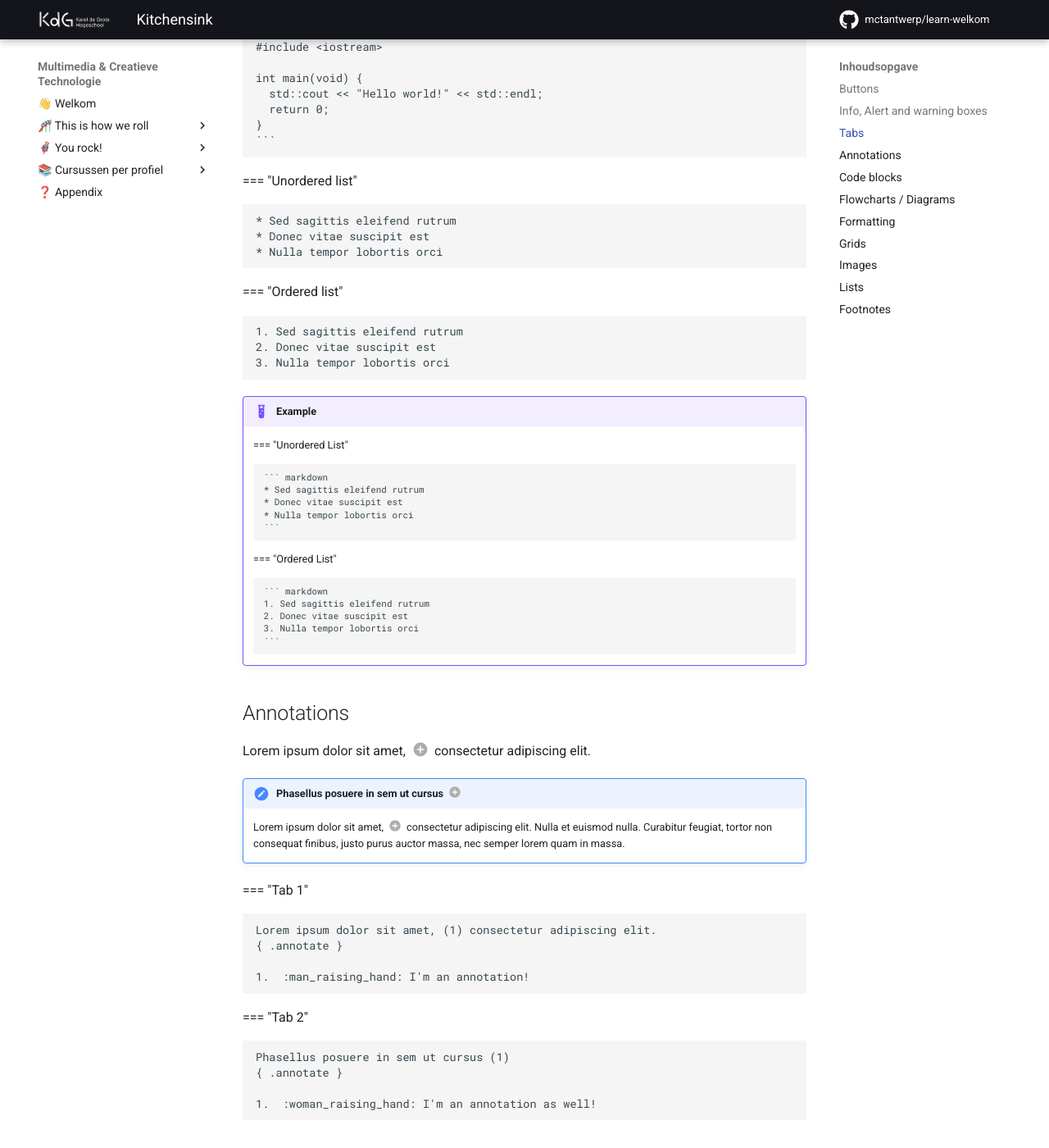
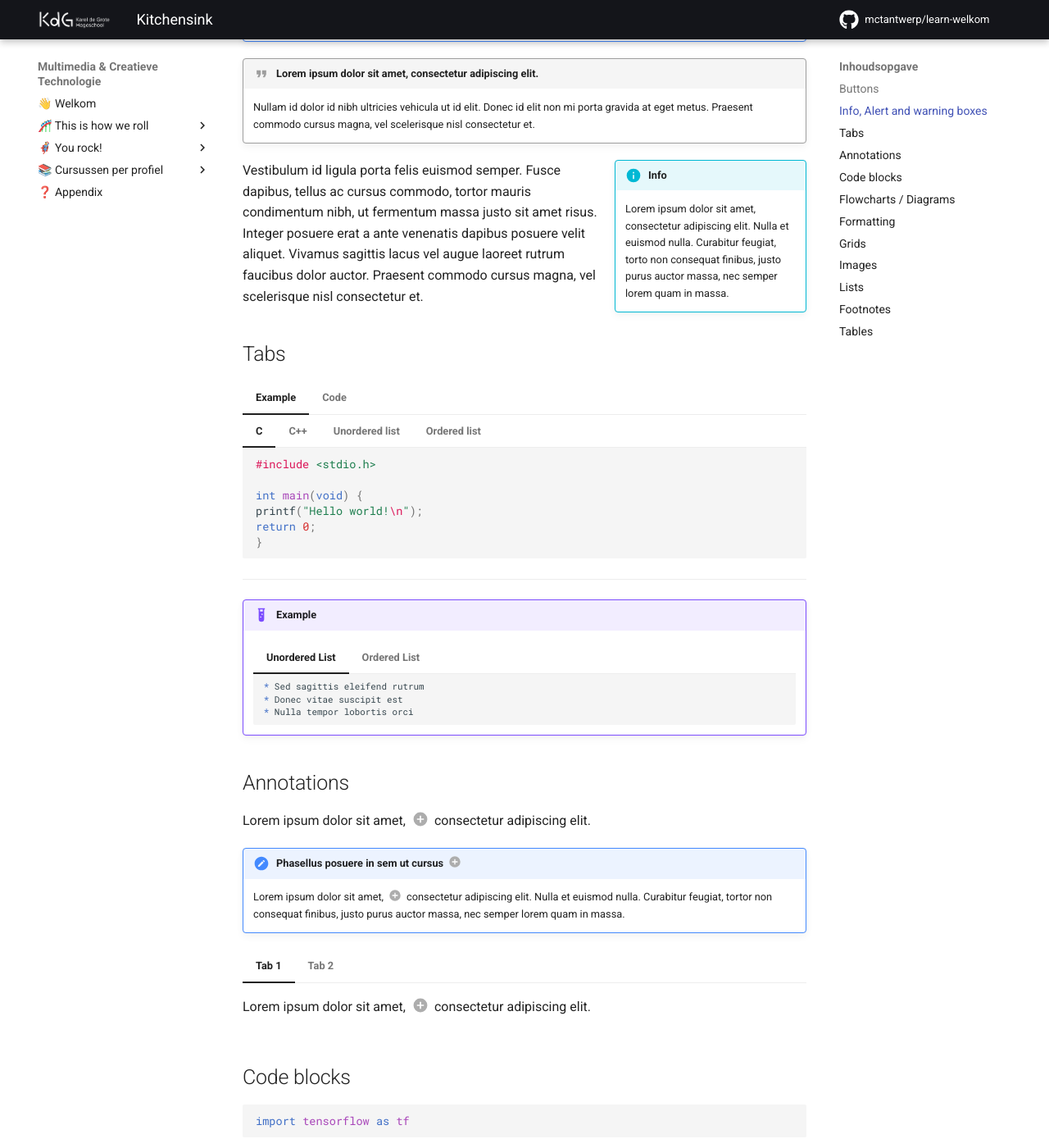
Before and after one commit to NxT-Media-Technology/learn-welkom, an MkDocs documentation site: the page built from docs/kitchensink.md, in a window 1280 px wide and 1400 px high, scrolled down 2293 px. Shown: the whole window at 82% size. Built offline with MkDocs 1.6.1 and Material for MkDocs 9.7.7, drawn with Linux system fonts in a browser that asks for light colours; emoji names are drawn with the system emoji font; comment, search, counter and statistics services are not loaded; part of the change alters nothing that is shown; some of the changed text lies outside the part shown.

Commit message:
Optimizing kitchensink

````diff
--- a/docs/kitchensink.md
+++ b/docs/kitchensink.md
@@ -1,23 +1,94 @@
 ## Buttons
 
-[Nibh Ultricies](#){ .md-button }
+=== "Example"
 
-[Elit Quam](#){ .md-button .md-button--primary }
+    [Nibh Ultricies](#){ .md-button }
 
-[Venenatis Etiam :fontawesome-solid-paper-plane:](#){ .md-button }
+=== "Code"
 
-[Elit Quam :material-arrow-right:](#){ .md-button .md-button--primary }
+    ```md
+    [Nibh Ultricies](#){ .md-button }
+    ```
+
+---
+
+=== "Example"
+
+    [Elit Quam](#){ .md-button .md-button--primary }
+
+=== "Code"
+
+    ```md
+    [Elit Quam](#){ .md-button .md-button--primary }
+    ```
+
+---
+
+=== "Example"
+
+    [Venenatis Etiam :fontawesome-solid-paper-plane:](#){ .md-button }
+
+=== "Code"
+
+    ```md
+    [Venenatis Etiam :fontawesome-solid-paper-plane:](#){ .md-button }
+    ```
+
+---
+
+=== "Example"
+
+    [Elit Quam :material-arrow-right:](#){ .md-button .md-button--primary }
+
+=== "Code"
+
+    ```md
+    [Elit Quam :material-arrow-right:](#){ .md-button .md-button--primary }
+    ```
 
 ## Info, Alert and warning boxes
 
-!!! info "Aenean lacinia bibendum nulla sed consectetur."
-    Aenean eu leo quam. Pellentesque ornare sem lacinia quam venenatis vestibulum. Donec sed odio dui. Curabitur blandit tempus porttitor. Cras mattis consectetur purus sit amet fermentum.
+=== "Example"
 
-??? info "Aenean lacinia bibendum nulla sed consectetur."
-    Aenean eu leo quam. Pellentesque ornare sem lacinia quam venenatis vestibulum. Donec sed odio dui. Curabitur blandit tempus porttitor. Cras mattis consectetur purus sit amet fermentum.
+    !!! info "Aenean lacinia bibendum nulla sed consectetur."
+        Aenean eu leo quam. Pellentesque ornare sem lacinia quam venenatis vestibulum. Donec sed odio dui. Curabitur blandit tempus porttitor. Cras mattis consectetur purus sit amet fermentum.
 
-???+ info "Aenean lacinia bibendum nulla sed consectetur."
-    Aenean eu leo quam. Pellentesque ornare sem lacinia quam venenatis vestibulum. Donec sed odio dui. Curabitur blandit tempus porttitor. Cras mattis consectetur purus sit amet fermentum.
+=== "Code"
+
+    ```md
+    !!! info "Aenean lacinia bibendum nulla sed consectetur."
+        Aenean eu leo quam. Pellentesque ornare sem lacinia quam venenatis vestibulum. Donec sed odio dui. Curabitur blandit tempus porttitor. Cras mattis consectetur purus sit amet fermentum.
+    ```
+
+---
+
+=== "Example"
+
+    ??? info "Aenean lacinia bibendum nulla sed consectetur."
+        Aenean eu leo quam. Pellentesque ornare sem lacinia quam venenatis vestibulum. Donec sed odio dui. Curabitur blandit tempus porttitor. Cras mattis consectetur purus sit amet fermentum.
+
+=== "Code"
+
+    ```md
+    ??? info "Aenean lacinia bibendum nulla sed consectetur."
+        Aenean eu leo quam. Pellentesque ornare sem lacinia quam venenatis vestibulum. Donec sed odio dui. Curabitur blandit tempus porttitor. Cras mattis consectetur purus sit amet fermentum.
+    ```
+
+---
+
+=== "Example"
+
+    ???+ info "Aenean lacinia bibendum nulla sed consectetur."
+        Aenean eu leo quam. Pellentesque ornare sem lacinia quam venenatis vestibulum. Donec sed odio dui. Curabitur blandit tempus porttitor. Cras mattis consectetur purus sit amet fermentum.
+
+=== "Code"
+
+    ```md
+    ???+ info "Aenean lacinia bibendum nulla sed consectetur."
+        Aenean eu leo quam. Pellentesque ornare sem lacinia quam venenatis vestibulum. Donec sed odio dui. Curabitur blandit tempus porttitor. Cras mattis consectetur purus sit amet fermentum.
+    ```
+
+---
 
 !!! note "Lorem ipsum dolor sit amet, consectetur adipiscing elit."
     Nullam id dolor id nibh ultricies vehicula ut id elit. Donec id elit non mi porta gravida at eget metus. Praesent commodo cursus magna, vel scelerisque nisl consectetur et.
@@ -48,39 +119,81 @@ Vestibulum id ligula porta felis euismod semper. Fusce dapibus, tellus ac cursus
 
 ## Tabs
 
-=== "C"
+=== "Example"
 
-    ``` c
-    #include <stdio.h>
+    === "C"
 
-    int main(void) {
-      printf("Hello world!\n");
-      return 0;
-    }
+        ``` c
+        #include <stdio.h>
+
+        int main(void) {
+        printf("Hello world!\n");
+        return 0;
+        }
+        ```
+
+    === "C++"
+
+        ``` c++
+        #include <iostream>
+
+        int main(void) {
+        std::cout << "Hello world!" << std::endl;
+        return 0;
+        }
+        ```
+
+    === "Unordered list"
+
+        * Sed sagittis eleifend rutrum
+        * Donec vitae suscipit est
+        * Nulla tempor lobortis orci
+
+    === "Ordered list"
+
+        1. Sed sagittis eleifend rutrum
+        2. Donec vitae suscipit est
+        3. Nulla tempor lobortis orci
+
+=== "Code"
+
+    ```md
+    === "C"
+
+        ``` c
+        #include <stdio.h>
+
+        int main(void) {
+        printf("Hello world!\n");
+        return 0;
+        }
+        ```
+
+    === "C++"
+
+        ``` c++
+        #include <iostream>
+
+        int main(void) {
+        std::cout << "Hello world!" << std::endl;
+        return 0;
+        }
+        ```
+
+    === "Unordered list"
+
+        * Sed sagittis eleifend rutrum
+        * Donec vitae suscipit est
+        * Nulla tempor lobortis orci
+
+    === "Ordered list"
+
+        1. Sed sagittis eleifend rutrum
+        2. Donec vitae suscipit est
+        3. Nulla tempor lobortis orci
     ```
 
-=== "C++"
-
-    ``` c++
-    #include <iostream>
-
-    int main(void) {
-      std::cout << "Hello world!" << std::endl;
-      return 0;
-    }
-    ```
-
-=== "Unordered list"
-
-    * Sed sagittis eleifend rutrum
-    * Donec vitae suscipit est
-    * Nulla tempor lobortis orci
-
-=== "Ordered list"
-
-    1. Sed sagittis eleifend rutrum
-    2. Donec vitae suscipit est
-    3. Nulla tempor lobortis orci
+---
 
 !!! example
 
@@ -356,3 +469,29 @@ Lorem ipsum[^1] dolor sit amet, consectetur adipiscing elit.[^2]
     Lorem ipsum dolor sit amet, consectetur adipiscing elit. Nulla et euismod
     nulla. Curabitur feugiat, tortor non consequat finibus, justo purus auctor
     massa, nec semper lorem quam in massa.
+
+## Tables
+
+| Method      | Description                          |
+| ----------- | ------------------------------------ |
+| `GET`       | :material-check:     Fetch resource  |
+| `PUT`       | :material-check-all: Update resource |
+| `DELETE`    | :material-close:     Delete resource |
+
+| Method      | Description                          |
+| :---------- | :----------------------------------- |
+| `GET`       | :material-check:     Fetch resource  |
+| `PUT`       | :material-check-all: Update resource |
+| `DELETE`    | :material-close:     Delete resource |
+
+| Method      | Description                          |
+| :---------: | :----------------------------------: |
+| `GET`       | :material-check:     Fetch resource  |
+| `PUT`       | :material-check-all: Update resource |
+| `DELETE`    | :material-close:     Delete resource |
+
+| Method      | Description                          |
+| ----------: | -----------------------------------: |
+| `GET`       | :material-check:     Fetch resource  |
+| `PUT`       | :material-check-all: Update resource |
+| `DELETE`    | :material-close:     Delete resource |
--- a/mkdocs.yml
+++ b/mkdocs.yml
@@ -63,12 +63,14 @@ markdown_extensions:
   - md_in_html
   - pymdownx.details
   - pymdownx.inlinehilite
-  - pymdownx.superfences
   - pymdownx.critic
   - pymdownx.caret
   - pymdownx.keys
   - pymdownx.mark
   - pymdownx.tilde
+  - tables
+  - pymdownx.tabbed:
+      alternate_style: true
   - pymdownx.highlight:
       anchor_linenums: true
   - pymdownx.tasklist:
````
